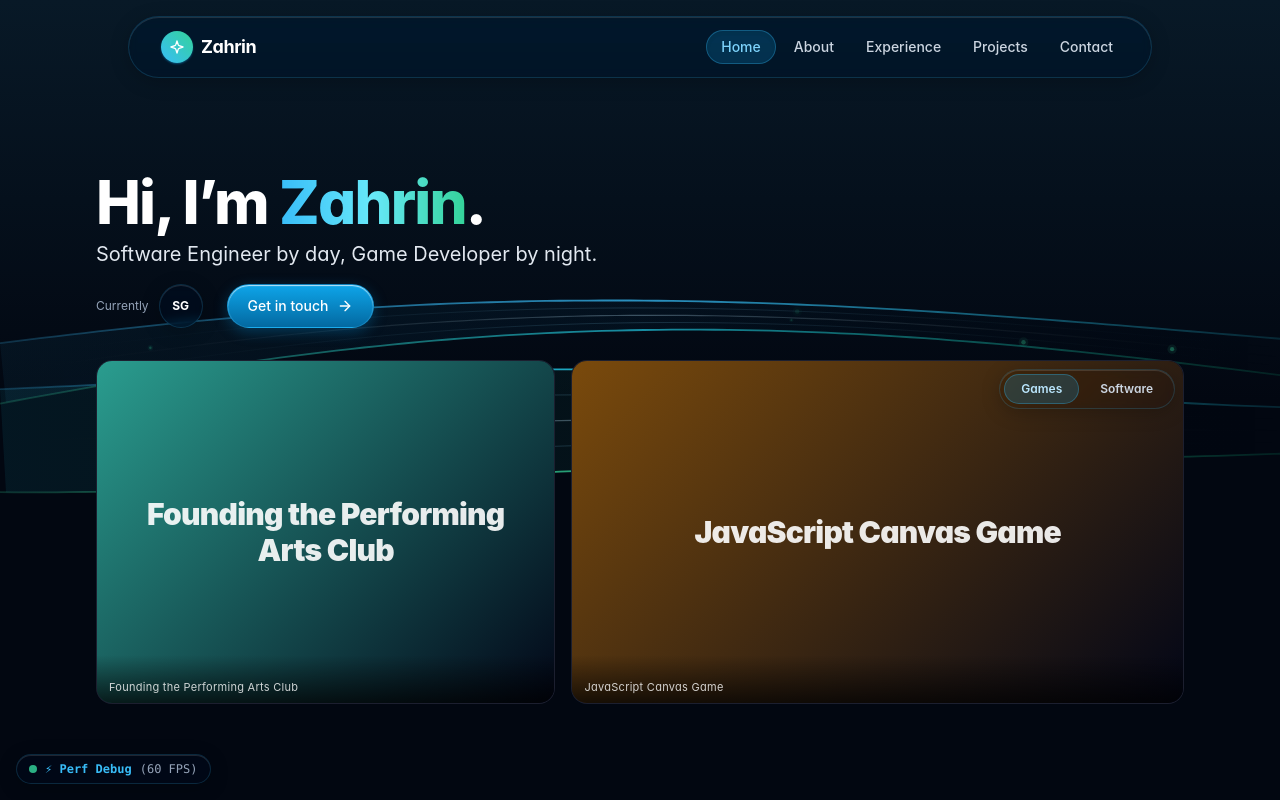
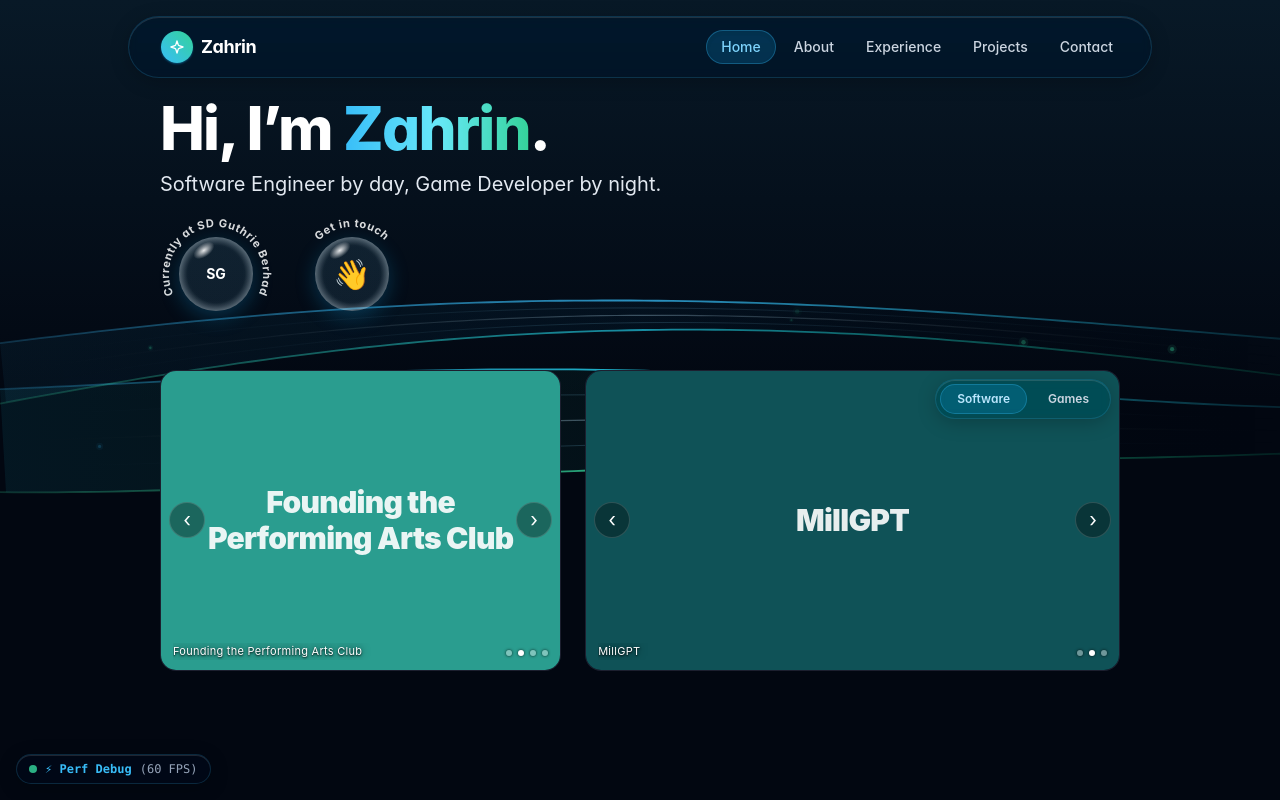
Before and after one commit to muhammadzahrin/portfolio-website, a Next.js app: page / in a window 1280 px wide. Shown: the top 800 px of the page. Built offline with nearby package versions, Linux system fonts and the light colour scheme.

Commit message:
feat: home intro splash, bubbles and slideshow controls v0.1.32
Co-Authored-By: Claude Opus 5.5 <noreply@anthropic.com>

```diff
--- a/package.json
+++ b/package.json
@@ -1,6 +1,6 @@
 {
   "name": "portfolio-website",
-  "version": "0.1.31",
+  "version": "0.1.32",
   "private": true,
   "scripts": {
     "dev": "next dev",
--- a/src/app/globals.css
+++ b/src/app/globals.css
@@ -396,8 +396,128 @@ html.disable-backdrop-blur .glass-card-surface {
 @media (min-width: 768px) {
   .home-panels {
     grid-template-columns: 12fr 16fr;
-    max-width: calc((100vh - 330px) * 28 / 9 + 16px);
+    gap: 24px;
+    max-width: calc((100vh - 400px) * 28 / 9 + 24px);
     margin-inline: auto;
+  }
+}
+
+/* Soap bubble with its label curved around it (Bubble.tsx) */
+.bubble-link {
+  position: relative;
+  display: block;
+  width: 96px;
+  aspect-ratio: 1;
+  border-radius: 50%;
+}
+
+@media (min-width: 768px) {
+  .bubble-link { width: 112px; }
+}
+
+.bubble-ring {
+  position: absolute;
+  inset: 0;
+  overflow: visible;
+  font-size: 10px;
+  font-weight: 700;
+  letter-spacing: 0.06em;
+  fill: rgba(255, 255, 255, 0.85);
+}
+
+.bubble {
+  position: absolute;
+  inset: 17%;
+  display: flex;
+  align-items: center;
+  justify-content: center;
+  border-radius: 50%;
+  perspective: 300px;
+  /* clear middle, bright rim, like a soap bubble */
+  background: radial-gradient(circle, rgba(125, 211, 252, 0.1) 55%, rgba(186, 230, 253, 0.35) 78%, rgba(255, 255, 255, 0.6) 100%);
+  box-shadow: inset 0 0 10px rgba(255, 255, 255, 0.35), 0 6px 20px rgba(14, 165, 233, 0.25);
+}
+
+/* Shine in the top-left */
+.bubble::before {
+  content: '';
+  position: absolute;
+  top: 10%;
+  left: 18%;
+  width: 32%;
+  height: 18%;
+  border-radius: 50%;
+  background: radial-gradient(rgba(255, 255, 255, 0.9), transparent 70%);
+  transform: rotate(-35deg);
+}
+
+.bubble-spin,
+.bubble-wave {
+  display: inline-block;
+}
+
+.bubble-wave {
+  transform-origin: 70% 80%;
+}
+
+/* Desktop hover: the logo does a quick full turn, then rests facing forward; the hand waves */
+@media (hover: hover) {
+  .bubble-link:hover .bubble-spin {
+    animation: bubble-spin 2.2s ease-in-out infinite;
+  }
+
+  .bubble-link:hover .bubble-wave {
+    animation: bubble-wave 1.4s ease-in-out infinite;
+  }
+}
+
+@keyframes bubble-spin {
+  0% { transform: rotateY(0deg); }
+  35%, 100% { transform: rotateY(360deg); }
+}
+
+@keyframes bubble-wave {
+  0%, 60%, 100% { transform: rotate(0deg); }
+  10%, 30% { transform: rotate(16deg); }
+  20% { transform: rotate(-8deg); }
+  40% { transform: rotate(-4deg); }
+  50% { transform: rotate(10deg); }
+}
+
+/* Boot splash (IntroSplash). Fail-safe: if the script never runs, it hides itself after 5s */
+.intro {
+  position: fixed;
+  inset: 0;
+  z-index: 200;
+  display: flex;
+  align-items: center;
+  justify-content: center;
+  animation: intro-failsafe 0s 5s forwards;
+}
+
+.intro[hidden] {
+  display: none;
+}
+
+.intro-bg {
+  position: absolute;
+  inset: 0;
+  background: #000;
+}
+
+.intro-logo {
+  position: relative;
+  font-family: var(--font-emotion-engine), system-ui, sans-serif;
+  font-weight: 700;
+  font-size: clamp(48px, 12vw, 120px);
+  color: #fff;
+  text-shadow: 0 0 28px rgba(56, 189, 248, 0.55);
+  opacity: 0;
+}
+
+@keyframes intro-failsafe {
+  to {
+    visibility: hidden;
   }
 }
 
--- a/src/app/page.tsx
+++ b/src/app/page.tsx
@@ -1,12 +1,11 @@
 import React from 'react';
-import Link from 'next/link';
 import { siteConfig } from '@/data/siteConfig';
 import { workExperiences } from '@/data/experience';
 import { memoriesData } from '@/data/memories';
-import { GlassButton } from '@/components/ui/GlassButton';
-import { ArrowRightIcon } from '@/components/ui/Icons';
+import { Bubble } from '@/components/home/Bubble';
 import { Slideshow } from '@/components/home/Slideshow';
 import { HomeProjects } from '@/components/home/HomeProjects';
+import { IntroSplash } from '@/components/home/IntroSplash';
 
 const PLACEHOLDER_COLORS = ['#2f7fd6', '#2a9d8f', '#8e5bd6', '#d6862f'];
 
@@ -17,45 +16,43 @@ const meSlides = memoriesData
 
 export default function HomePage() {
   const job = workExperiences.find((w) => w.isCurrent);
+  const [taglineStart, ...rest] = siteConfig.tagline.split(',');
+  const taglineEnd = rest.join(',').trim();
 
   return (
-    <div className="home max-w-6xl mx-auto px-4 sm:px-6 lg:px-8 py-4 flex flex-col justify-center gap-5 md:gap-8">
+    // Same width and top padding as PageHeader, so the heading lines up with the other pages
+    <div className="home max-w-5xl mx-auto px-4 sm:px-6 lg:px-8 pt-3 sm:pt-5 pb-4 flex flex-col gap-6 md:gap-10">
       <section>
         <h1 className="text-4xl sm:text-5xl md:text-6xl font-extrabold tracking-[-0.03em] text-white leading-[1.1]">
-          Hi, I’m <span className="text-transparent bg-clip-text bg-gradient-to-r from-sky-400 via-cyan-300 to-emerald-400">{siteConfig.name}</span>.
+          Hi, I’m <span data-intro-target className="text-transparent bg-clip-text bg-gradient-to-r from-sky-400 via-cyan-300 to-emerald-400">{siteConfig.name}</span>.
         </h1>
-        <p className="mt-2 text-base sm:text-xl text-slate-200">{siteConfig.tagline}</p>
+        {/* Phones: each half of the tagline on its own line */}
+        <p className="mt-3 text-base sm:text-xl text-slate-200">
+          {taglineStart},{' '}
+          <br className="md:hidden" />
+          {taglineEnd}
+        </p>
 
-        <div className="mt-4 flex flex-wrap items-center gap-x-6 gap-y-3">
+        <div className="mt-5 flex flex-wrap items-center gap-4 md:gap-6">
           {job && (
-            <Link
+            <Bubble
               href="/experience"
-              aria-label={`Currently ${job.role} at ${job.organisation}`}
-              className="group relative flex items-center gap-2.5 rounded-full"
+              id="ring-job"
+              label={`Currently ${job.role} at ${job.organisation}`}
+              ringText={`Currently at ${job.organisation}`}
+              iconClassName="bubble-spin text-sm font-bold text-white"
             >
-              <span className="text-xs text-slate-400">Currently</span>
-              <span className="apple-press w-11 h-11 shrink-0 rounded-full glass-surface border border-sky-400/30 flex items-center justify-center overflow-hidden text-xs font-bold text-white group-hover:border-sky-300/70">
-                {job.logo ? (
-                  // eslint-disable-next-line @next/next/no-img-element
-                  <img src={job.logo} alt="" className="w-7 h-7 object-contain" />
-                ) : (
-                  job.organisation.split(' ').map((w) => w[0]).join('').slice(0, 2)
-                )}
-              </span>
-              {/* Phones can't hover, so the role is always written out there */}
-              <span className="md:hidden text-sm text-slate-300">
-                {job.role} · {job.organisation}
-              </span>
-              <span className="hidden md:block pointer-events-none absolute left-full ml-3 whitespace-nowrap rounded-lg glass-surface border border-white/10 px-3 py-1.5 text-xs text-slate-200 opacity-0 transition-opacity group-hover:opacity-100 group-focus-visible:opacity-100">
-                {job.role} · <span className="font-semibold text-white">{job.organisation}</span>
-              </span>
-            </Link>
+              {job.logo ? (
+                // eslint-disable-next-line @next/next/no-img-element
+                <img src={job.logo} alt="" className="w-9 h-9 object-contain" />
+              ) : (
+                job.organisation.split(' ').map((w) => w[0]).join('').slice(0, 2)
+              )}
+            </Bubble>
           )}
-
-          <GlassButton href="/contact" variant="primary" size="md">
-            <span>Get in touch</span>
-            <ArrowRightIcon className="w-4 h-4" />
-          </GlassButton>
+          <Bubble href="/contact" id="ring-contact" label="Get in touch" ringText="Get in touch" iconClassName="bubble-wave text-3xl">
+            👋
+          </Bubble>
         </div>
       </section>
 
@@ -63,6 +60,8 @@ export default function HomePage() {
         <Slideshow slides={meSlides} href="/about" label="About me" className="aspect-[4/3]" />
         <HomeProjects />
       </div>
+
+      <IntroSplash name={siteConfig.name} />
     </div>
   );
 }
--- /dev/null
+++ b/src/components/home/Bubble.tsx
@@ -0,0 +1,36 @@
+import React from 'react';
+import Link from 'next/link';
+
+interface BubbleProps {
+  href: string;
+  label: string;
+  /** Text curved around the bubble, centred over the top */
+  ringText: string;
+  /** Unique per page: names the SVG circle the ring text follows */
+  id: string;
+  /** What spins/waves inside on hover (desktop): see .bubble-spin / .bubble-wave */
+  iconClassName: string;
+  children: React.ReactNode;
+}
+
+const RING_RADIUS = 42;
+
+/** Soap-bubble link with its label curved around it, like a console menu bubble. */
+export function Bubble({ href, label, ringText, id, iconClassName, children }: BubbleProps) {
+  return (
+    <Link href={href} aria-label={label} className="bubble-link apple-press">
+      <svg viewBox="0 0 100 100" className="bubble-ring" aria-hidden="true">
+        {/* Circle starting at the bottom and going up the left, so text centred on it sits over the top */}
+        <path id={id} fill="none" d={`M 50,${50 + RING_RADIUS} a ${RING_RADIUS},${RING_RADIUS} 0 1,1 0,-${RING_RADIUS * 2} a ${RING_RADIUS},${RING_RADIUS} 0 1,1 0,${RING_RADIUS * 2}`} />
+        <text>
+          <textPath href={`#${id}`} startOffset="50%" textAnchor="middle">
+            {ringText}
+          </textPath>
+        </text>
+      </svg>
+      <span className="bubble">
+        <span className={iconClassName}>{children}</span>
+      </span>
+    </Link>
+  );
+}
--- a/src/components/home/HomeProjects.tsx
+++ b/src/components/home/HomeProjects.tsx
@@ -6,13 +6,13 @@ import { FilterPills } from '@/components/ui/FilterPills';
 import { Slideshow } from './Slideshow';
 
 const KINDS = [
+  { id: 'software', label: 'Software' },
   { id: 'game', label: 'Games' },
-  { id: 'software', label: 'Software' },
 ] as const;
 
 /** One 16:9 panel of project highlights; the pills swap between games and software. */
 export function HomeProjects() {
-  const [kind, setKind] = useState<'game' | 'software'>('game');
+  const [kind, setKind] = useState<'game' | 'software'>('software');
   const slides = projectsData
     .filter((p) => p.kind === kind)
     .map((p) => ({ id: p._id, caption: p.title, image: p.assets?.videoPoster, color: p.spineColor }));
--- /dev/null
+++ b/src/components/home/IntroSplash.tsx
@@ -0,0 +1,109 @@
+'use client';
+
+import React, { useLayoutEffect, useRef, useState } from 'react';
+
+const SEEN_KEY = 'intro-seen';
+
+// Runs while the HTML is parsed, before the first paint: skip the splash for
+// returning visitors (this tab) and reduced motion, so the page never flashes black
+const HIDE_EARLY = `try{if(sessionStorage.getItem('${SEEN_KEY}')||matchMedia('(prefers-reduced-motion: reduce)').matches)document.getElementById('intro').hidden=true}catch(e){}`;
+
+/**
+ * Console-style boot splash, once per tab: my name fades in on black, then the
+ * black fades away while the name flies into the "Hi, I'm ..." heading
+ * (the element marked data-intro-target). Any click or key skips it.
+ */
+export function IntroSplash({ name }: { name: string }) {
+  const [done, setDone] = useState(false);
+  const overlayRef = useRef<HTMLDivElement | null>(null);
+
+  // Layout effect: on client-side navigation back to Home it must hide before paint
+  useLayoutEffect(() => {
+    const overlay = overlayRef.current;
+    const logo = overlay?.querySelector<HTMLElement>('.intro-logo');
+    const backdrop = overlay?.querySelector<HTMLElement>('.intro-bg');
+    const target = document.querySelector<HTMLElement>('[data-intro-target]');
+    let seen = true;
+    try {
+      seen = !!sessionStorage.getItem(SEEN_KEY) || matchMedia('(prefers-reduced-motion: reduce)').matches;
+    } catch {}
+    if (!overlay || !logo || !backdrop || !target || overlay.hidden || seen) {
+      setDone(true);
+      return;
+    }
+
+    const running: Animation[] = [];
+    let cancelled = false;
+    const finish = () => {
+      if (cancelled) return;
+      cancelled = true;
+      running.forEach((a) => a.cancel());
+      try {
+        sessionStorage.setItem(SEEN_KEY, '1');
+      } catch {}
+      setDone(true);
+    };
+
+    const play = async () => {
+      // Wait (briefly) for the Emotion Engine font so the name doesn't swap fonts mid-fade
+      await Promise.race([document.fonts.ready, new Promise((r) => setTimeout(r, 800))]);
+      if (cancelled) return;
+
+      const fadeIn = logo.animate([{ opacity: 0 }, { opacity: 1 }], { duration: 600, easing: 'ease-out', fill: 'forwards' });
+      running.push(fadeIn);
+      await fadeIn.finished;
+      await new Promise((r) => setTimeout(r, 300));
+      if (cancelled) return;
+
+      const from = logo.getBoundingClientRect();
+      const to = target.getBoundingClientRect();
+      const scale = to.width / from.width;
+      const dx = to.left + to.width / 2 - (from.left + from.width / 2);
+      const dy = to.top + to.height / 2 - (from.top + from.height / 2);
+      const timing: KeyframeAnimationOptions = { duration: 800, easing: 'cubic-bezier(0.6, 0, 0.2, 1)', fill: 'forwards' };
+
+      running.push(
+        backdrop.animate([{ opacity: 1 }, { opacity: 0 }], timing),
+        // The two fonts differ, so the name cross-fades into the heading as it lands
+        logo.animate(
+          [
+            { transform: 'none', opacity: 1 },
+            { opacity: 1, offset: 0.6 },
+            { transform: `translate(${dx}px, ${dy}px) scale(${scale})`, opacity: 0 },
+          ],
+          timing,
+        ),
+        target.animate([{ opacity: 0 }, { opacity: 0, offset: 0.6 }, { opacity: 1 }], timing),
+      );
+      await Promise.all(running.map((a) => a.finished));
+      finish();
+    };
+
+    play().catch(finish);
+    window.addEventListener('pointerdown', finish);
+    window.addEventListener('keydown', finish);
+    return () => {
+      // Strict mode / unmount: stop without marking the intro as seen
+      cancelled = true;
+      running.forEach((a) => a.cancel());
+      window.removeEventListener('pointerdown', finish);
+      window.removeEventListener('keydown', finish);
+    };
+  }, []);
+
+  if (done) return null;
+
+  return (
+    <>
+      {/* suppressHydrationWarning: the inline script may set `hidden` before React hydrates */}
+      <div ref={overlayRef} id="intro" className="intro" aria-hidden="true" suppressHydrationWarning>
+        <div className="intro-bg" />
+        <span className="intro-logo">{name}</span>
+      </div>
+      <script dangerouslySetInnerHTML={{ __html: HIDE_EARLY }} />
+      <noscript>
+        <style>{'.intro{display:none}'}</style>
+      </noscript>
+    </>
+  );
+}
--- a/src/components/home/Slideshow.tsx
+++ b/src/components/home/Slideshow.tsx
@@ -21,24 +21,31 @@ interface SlideshowProps {
   children?: React.ReactNode;
 }
 
+// Shown on hover/focus with a mouse; always on touch screens, which can't hover
+const ARROW =
+  'absolute top-1/2 -translate-y-1/2 z-10 w-9 h-9 rounded-full flex items-center justify-center text-xl leading-none text-white bg-black/35 border border-white/15 opacity-0 transition-opacity group-hover:opacity-100 focus-visible:opacity-100 [@media(hover:none)]:opacity-100';
+
 /** Panel that cross-fades through slides every few seconds; the whole panel is a link. */
 export function Slideshow({ slides, href, label, className = '', children }: SlideshowProps) {
   const [index, setIndex] = useState(0);
   const [paused, setPaused] = useState(false);
 
+  // Modulo: the slide list can change (Games/Software) while the index is past its end
+  const count = Math.max(slides.length, 1);
+  const shown = index % count;
+  const current = slides[shown];
+  const step = (by: number) => setIndex((shown + by + count) % count);
+
+  // Restarts on every change, so a slide picked with the arrows gets its full 4s
   useEffect(() => {
     if (paused || slides.length < 2) return;
-    const timer = setInterval(() => setIndex((i) => (i + 1) % slides.length), 4000);
-    return () => clearInterval(timer);
-  }, [paused, slides.length]);
-
-  // Modulo: the slide list can change (Games/Software) while the index is past its end
-  const shown = index % Math.max(slides.length, 1);
-  const current = slides[shown];
+    const timer = setTimeout(() => setIndex((i) => (i + 1) % slides.length), 4000);
+    return () => clearTimeout(timer);
+  }, [paused, slides.length, index]);
 
   return (
     <div
-      className={`relative overflow-hidden rounded-2xl border border-white/10 bg-slate-950 ${className}`}
+      className={`group relative overflow-hidden rounded-2xl border border-white/10 bg-slate-950 ${className}`}
       onMouseEnter={() => setPaused(true)}
       onMouseLeave={() => setPaused(false)}
     >
@@ -46,7 +53,7 @@ export function Slideshow({ slides, href, label, className = '', children }: Sli
         <div
           key={slide.id}
           aria-hidden="true"
-          className={`absolute inset-0 transition-opacity duration-700 ${i === shown ?'opacity-100' : 'opacity-0'}`}
+          className={`absolute inset-0 transition-opacity duration-700 ${i === shown ? 'opacity-100' : 'opacity-0'}`}
         >
           {slide.image ? (
             // eslint-disable-next-line @next/next/no-img-element
@@ -54,13 +61,13 @@ export function Slideshow({ slides, href, label, className = '', children }: Sli
           ) : (
             <div
               className="w-full h-full flex items-center justify-center p-6 text-center text-2xl sm:text-3xl font-black tracking-tight text-white/90"
-              style={{ background: `linear-gradient(135deg, ${slide.color}, #020617)` }}
+              style={{ background: slide.color }}
             >
               {slide.caption}
             </div>
           )}
-          {/* Inside the slide so it fades with its picture */}
-          <span className="absolute inset-x-0 bottom-0 bg-gradient-to-t from-black/70 to-transparent px-3 pb-2 pt-6 text-[11px] tracking-wide text-white/80">
+          {/* Inside the slide so it fades with its picture; a shadow behind the letters keeps it readable on any photo */}
+          <span className="absolute left-3 right-20 bottom-2.5 truncate text-[11px] tracking-wide text-white [text-shadow:0_1px_2px_rgba(0,0,0,0.9),0_0_8px_rgba(0,0,0,0.7)]">
             {slide.caption}
           </span>
         </div>
@@ -74,6 +81,25 @@ export function Slideshow({ slides, href, label, className = '', children }: Sli
         onBlur={() => setPaused(false)}
       />
 
+      {slides.length > 1 && (
+        <>
+          <button type="button" aria-label="Previous" onClick={() => step(-1)} className={`${ARROW} left-2`}>
+            ‹
+          </button>
+          <button type="button" aria-label="Next" onClick={() => step(1)} className={`${ARROW} right-2`}>
+            ›
+          </button>
+          <span className="absolute right-3 bottom-3.5 z-10 flex gap-1.5" aria-hidden="true">
+            {slides.map((slide, i) => (
+              <span
+                key={slide.id}
+                className={`w-1.5 h-1.5 rounded-full shadow-[0_0_3px_rgba(0,0,0,0.8)] ${i === shown ? 'bg-white' : 'bg-white/40'}`}
+              />
+            ))}
+          </span>
+        </>
+      )}
+
       {children && <div className="absolute top-2 right-2 z-10">{children}</div>}
     </div>
   );
--- a/src/components/layout/Footer.tsx
+++ b/src/components/layout/Footer.tsx
@@ -88,7 +88,7 @@ export function Footer() {
         <div className="flex items-center gap-2">
           <span className="inline-flex items-center gap-1.5 font-mono text-[10px] tracking-wider px-2.5 py-0.5 rounded-full bg-sky-950/30 border border-sky-400/20 text-sky-400/90 shadow-sm select-none">
             <span className="w-1.5 h-1.5 rounded-full bg-emerald-400" />
-            v0.1.31
+            v0.1.32
           </span>
         </div>
       </div>
```
Also changed, not shown: 1 other file (tests, documents, lock files or other folders).
